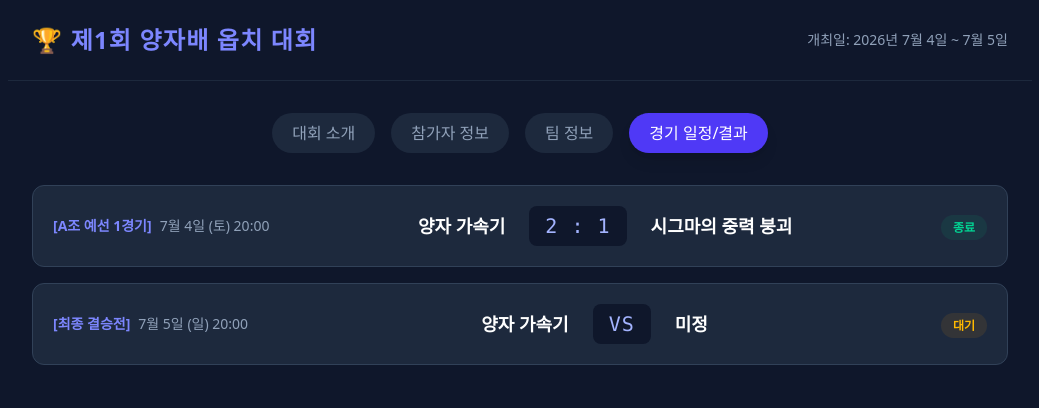
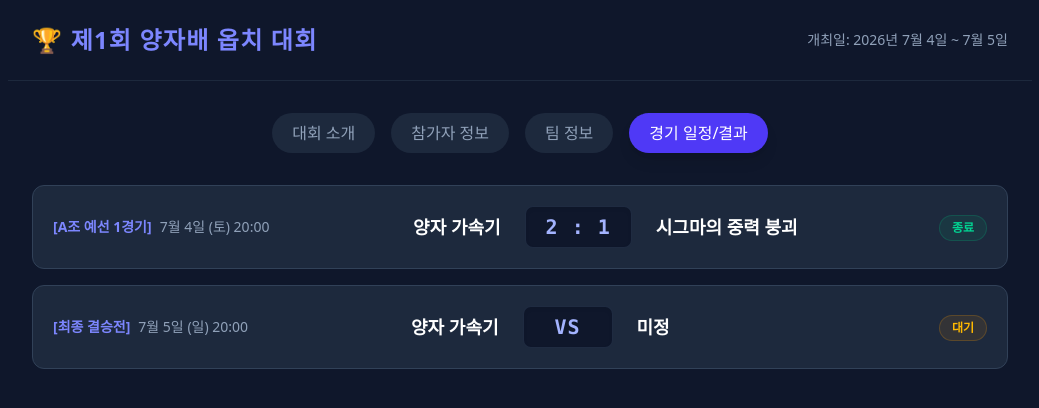
Before and after one commit to jaeyeon-dev/quantum-overwatch-tournament, a Next.js app: page / in a window 1280 px wide. Both pictures are taken after a click on the button "경기 일정/결과". Shown: the top 408 px of the page, without its empty margins (120-1159 px from the left). Built offline with nearby package versions, Linux system fonts and the light colour scheme.

Commit message:
Refactor match display layout in page.js

```diff
--- a/src/app/page.js
+++ b/src/app/page.js
@@ -208,24 +208,40 @@ export default function Home() {
             {/* 안전장치 팁 적용 */}
             {(scheduleData || []).map((match, idx) => (
               <div key={idx} className="bg-slate-800 p-5 rounded-xl border border-slate-700 flex flex-col md:flex-row md:items-center justify-between gap-4">
-                <div className="text-sm text-slate-400">
+
+                {/* 왼쪽: 라운드 및 날짜 (모바일에서는 상단, PC에서는 왼쪽 고정) */}
+                <div className="text-sm text-slate-400 md:min-w-[180px] text-center md:text-left">
                   <span className="font-bold text-indigo-400 mr-2">[{match.round}]</span>
                   {match.date}
                 </div>
-                <div className="flex items-center space-x-6 justify-center my-2 md:my-0">
-                  <span className="font-bold text-lg">{match.teamA}</span>
-                  <span className="bg-slate-900 px-4 py-1.5 rounded-lg font-mono text-xl tracking-wider text-indigo-300">
+
+                {/* 가운데: 완벽한 정중앙 스코어보드 UI */}
+                <div className="flex-1 flex items-center justify-center w-full my-2 md:my-0">
+                  {/* A팀 명 (오른쪽 정렬로 스코어와 밀착) */}
+                  <div className="flex-1 text-right pr-4 md:pr-6">
+                    <span className="font-bold text-base md:text-lg block truncate">{match.teamA}</span>
+                  </div>
+
+                  {/* 스코어 박스 (항상 정중앙 유지) */}
+                  <div className="bg-slate-900 px-5 py-1.5 rounded-lg font-mono text-xl tracking-wider text-indigo-300 font-bold min-w-[90px] text-center shrink-0 shadow-inner border border-slate-700/50">
                     {match.status === '종료' ? `${match.scoreA} : ${match.scoreB}` : 'VS'}
-                  </span>
-                  <span className="font-bold text-lg">{match.teamB}</span>
+                  </div>
+
+                  {/* B팀 명 (왼쪽 정렬로 스코어와 밀착) */}
+                  <div className="flex-1 text-left pl-4 md:pl-6">
+                    <span className="font-bold text-base md:text-lg block truncate">{match.teamB}</span>
+                  </div>
                 </div>
-                <div className="text-right">
-                  <span className={`px-3 py-1 rounded-full text-xs font-bold ${
-                    match.status === '종료' ? 'bg-emerald-500/10 text-emerald-400' : 'bg-amber-500/10 text-amber-400'
+
+                {/* 오른쪽: 상태 표시 배지 (모바일에서는 하단, PC에서는 오른쪽 고정) */}
+                <div className="md:min-w-[100px] text-center md:text-right">
+                  <span className={`inline-block px-3 py-1 rounded-full text-xs font-bold ${
+                    match.status === '종료' ? 'bg-emerald-500/10 text-emerald-400 border border-emerald-500/20' : 'bg-amber-500/10 text-amber-400 border border-amber-500/20'
                   }`}>
                     {match.status}
                   </span>
                 </div>
+
               </div>
             ))}
           </section>
```
